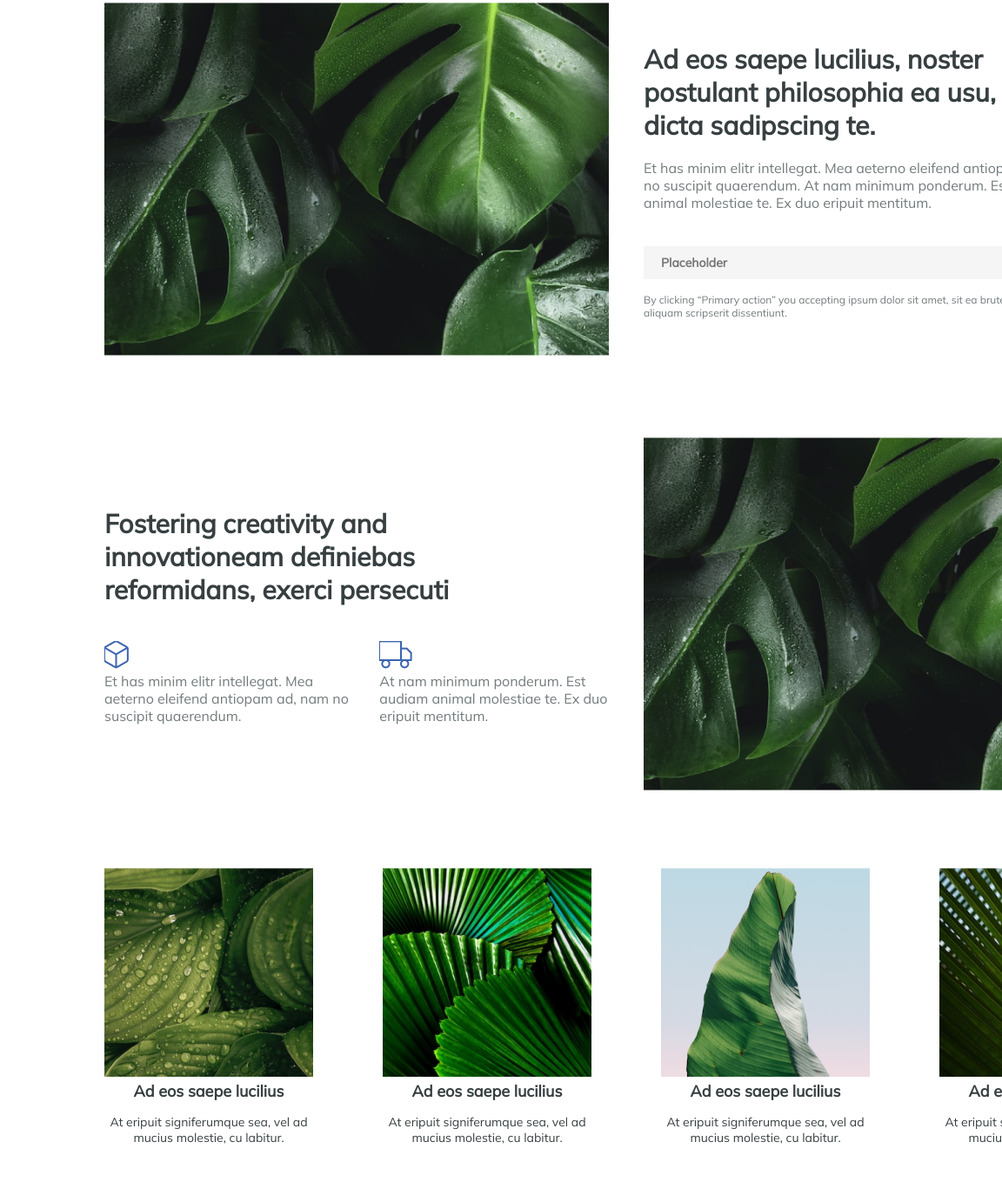
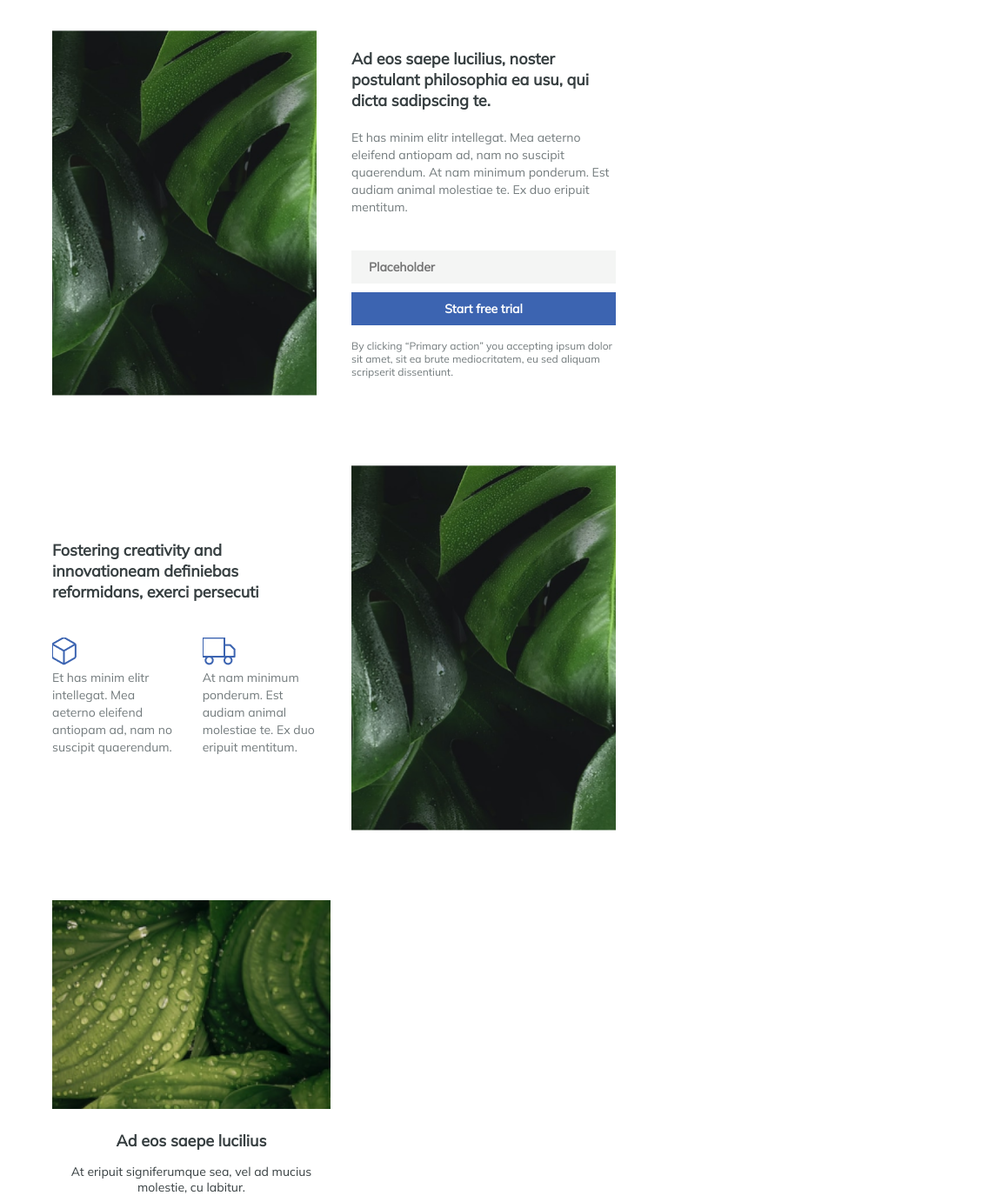
Before and after one commit to manhhungdoan/FE_Ep1_DoanManhHung, a plain HTML site: page index.html in a window 768 px wide. Shown: the part 1105-2487 px from the top of the page at 87% size, 1152 px wide, since content can reach past the window. Drawn offline with Linux system fonts and the light colour scheme.

Commit message:
add responsive for tablet

```diff
--- a/style.css
+++ b/style.css
@@ -194,17 +194,16 @@
 
 #features .main-content .item-1 img {
     width: 100%;
+    height: 100%;
     object-fit: cover;
 }
 
 #features .main-content .item-2 .right-item img {
     width: 100%;
+    height: 100%;
     object-fit: cover;
 }
 
-#features .main-content .item-2 .left-item>img {
-    width: 100%;
-}
 
 #features .main-content h1 {
     color: #373F41;
@@ -267,6 +266,9 @@
 
 #features .footer .item {
     width: 240px;
+    display: flex;
+    flex-direction: column;
+    gap: 20px;
 }
 
 #features .footer .image {
@@ -295,3 +297,64 @@
     margin-top: 15px;
     color: #373F41;
 }
+
+@media only screen and (min-width: 768px) and (max-width:992px) {
+    .container {
+        width: 100%;
+    }
+
+    #features {
+        padding: 60px 60px;
+    }
+
+    #features .main-content .title {
+        margin-right: 0px;
+        width: 100%;
+
+    }
+
+    #features .main-content h1 {
+        font-size: 18px;
+        font-weight: 700;
+        line-height: 24px;
+    }
+
+    #features .main-content p {
+        font-size: 14px;
+        line-height: 20px;
+    }
+
+    #features .main-content input {
+        width: calc(100% - 40px);
+        padding: 10px 20px;
+    }
+
+    #features .trial-form {
+        width: 100%;
+    }
+
+    #features .trial-form .field {
+        flex-direction: column;
+        gap: 10px;
+    }
+
+    #features .main-content button {
+        width: 100%;
+    }
+
+    #features .main-content .item .left-item,
+    .right-item {
+        height: 100%;
+        display: flex;
+        justify-content: center;
+    }
+
+    #features .footer {
+        flex-wrap: wrap;
+        gap: 40px;
+    }
+
+    #features .footer .item {
+        width: 320px;
+    }
+}
```
